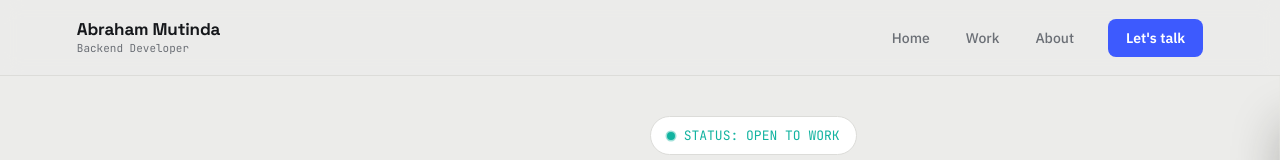
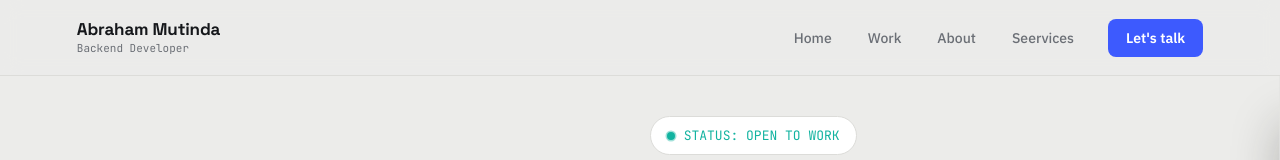
Before and after one commit to Nthenge/Main-Portfolio, a React (Vite) app: page / in a window 1280 px wide. Shown: the top 160 px of the page. Built offline with nearby package versions, Linux system fonts and the light colour scheme; no server answers.

Commit message:
add services as a link

```diff
--- a/src/data/content.js
+++ b/src/data/content.js
@@ -3,7 +3,7 @@ export const ROLE = "Backend Developer";
 
 export const SECTIONS = ["home", "work", "services", "about", "contact"];
 
-export const NAV_LINKS = ["home", "work", "about"];
+export const NAV_LINKS = ["home", "work", "about", "Seervices"];
 
 export const HELP_TEXT =
   "Available commands: home, work, services, about, contact, whoami, ls, clear, cls, status";
```
